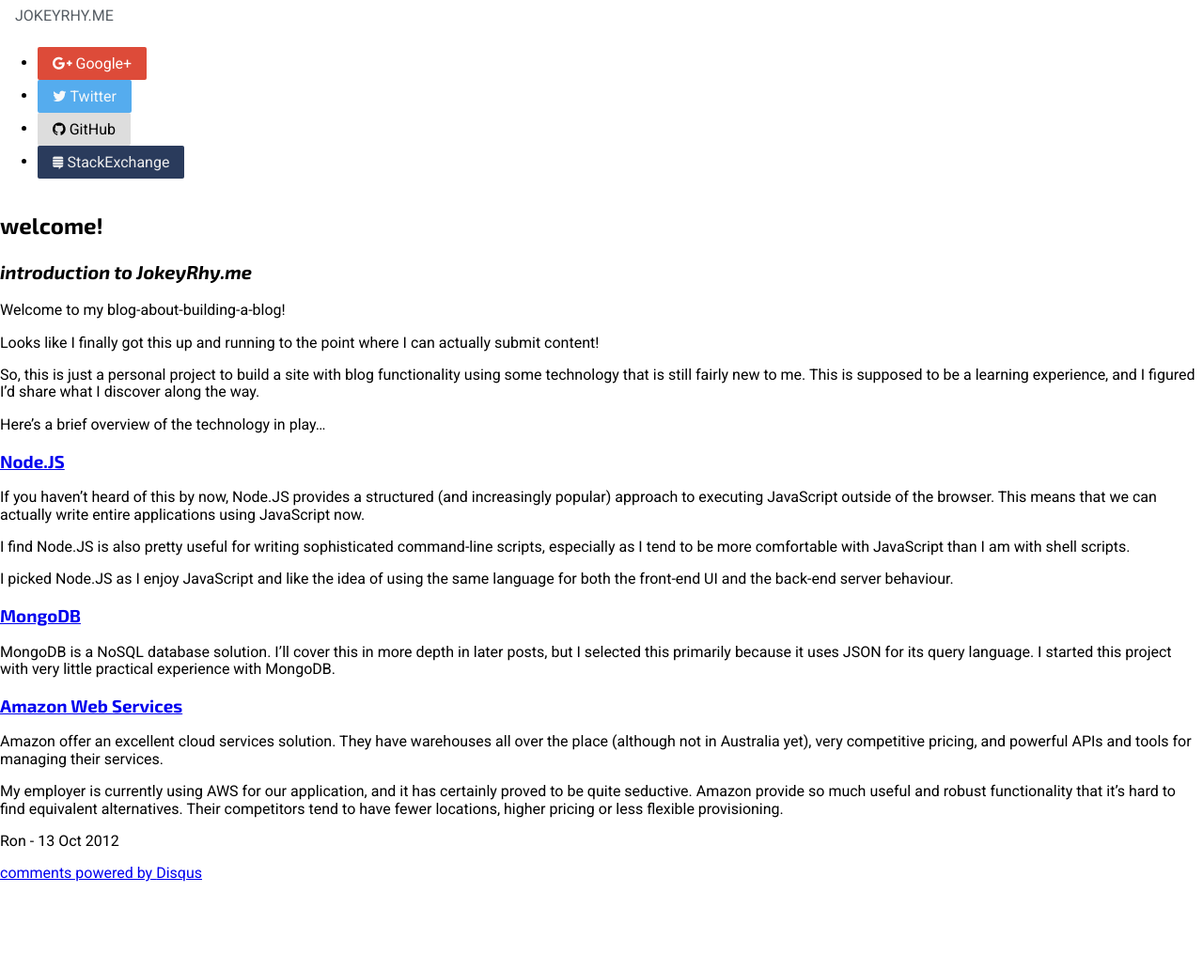
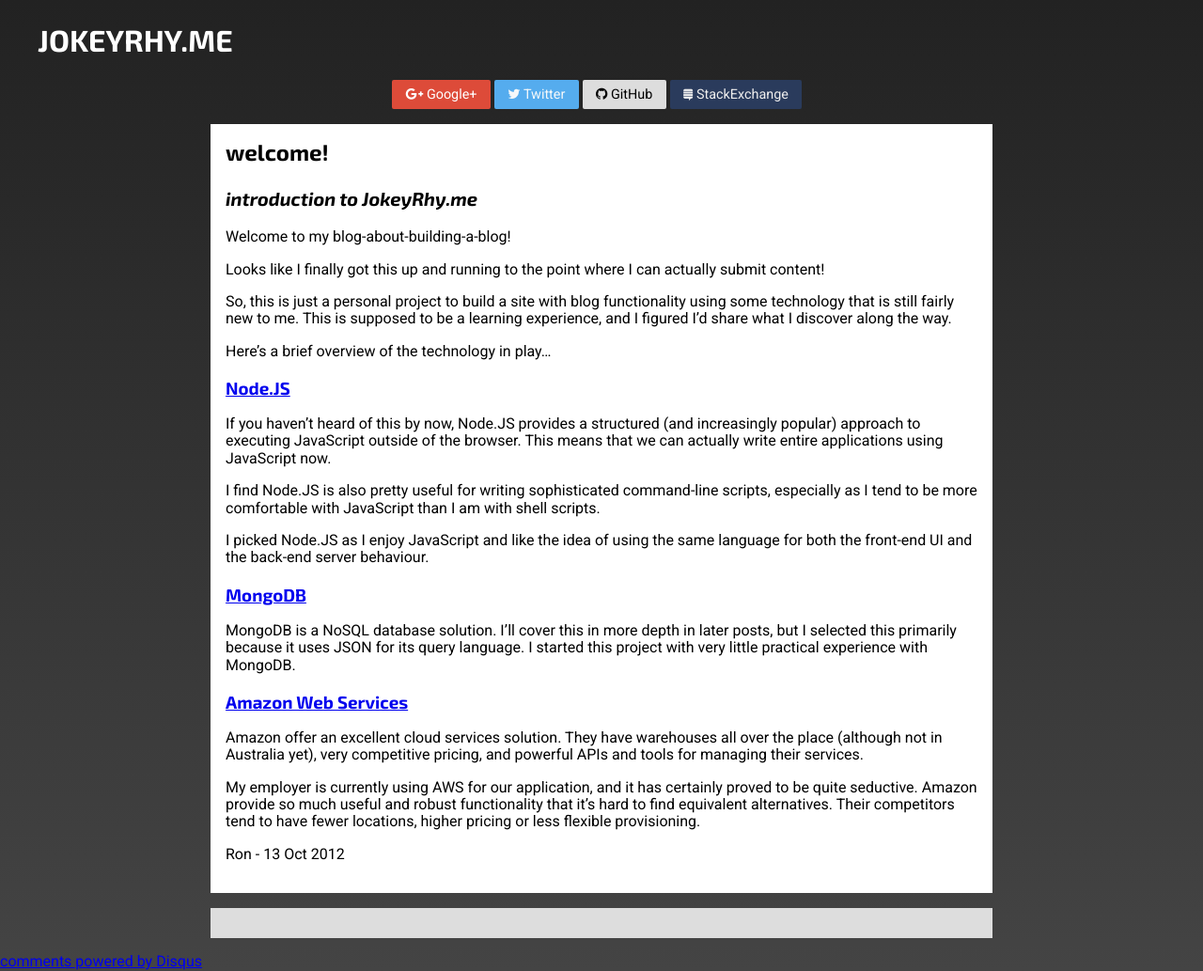
Before and after one commit to jokeyrhyme/jokeyrhyme.github.com, a Jekyll site: the page built from _posts/2012-10-13-1-welcome.md, in a window 1280 px wide. Shown: the whole page at 94% size. Built offline with Jekyll 4.4.1, drawn with Linux system fonts in a browser that asks for light colours; nearby versions of some CDN libraries; comment, search, counter and statistics services are not loaded; before the commit the page ends 939 px from its top, so only the background shows below that.

Commit message:
remove superfluous Normalize.CSS, improve basic styling

```diff
--- a/_layouts/default.html
+++ b/_layouts/default.html
@@ -5,12 +5,6 @@
   <meta http-equiv="X-UA-Compatible" content="IE=edge">
   <title>{{ page.title }}</title>
   <link rel="alternate" type="application/atom+xml" href="/atom.xml" title="Atom feed">
-  <!--[if lt IE 8]>
-  <link rel="stylesheet" href="//cdnjs.cloudflare.com/ajax/libs/normalize/1.1.3/normalize.min.css"/>
-  <![endif]-->
-  <!--[if gte IE 8]><!-->
-  <link rel="stylesheet" href="//cdnjs.cloudflare.com/ajax/libs/normalize/2.1.3/normalize.min.css"/>
-  <!--<![endif]-->
   <link href="//cdnjs.cloudflare.com/ajax/libs/pure/0.3.0/pure-min.css" rel="stylesheet" />
   <link href="//cdnjs.cloudflare.com/ajax/libs/font-awesome/4.0.3/css/font-awesome.min.css" rel="stylesheet" />
   <link href='//fonts.googleapis.com/css?family=Ubuntu+Mono:400,700,400italic,700italic|Exo+2:400,400italic,700,700italic|Roboto:400,400italic,700,700italic' rel='stylesheet' />
@@ -19,40 +13,28 @@
 </head>
 <body>
 <header class="pure-g-r">
-  <div class="pure-u-1-2">
-    <div class="pure-menu pure-menu-open pure-menu-horizontal">
+  <div class="pure-u-1-3">
+    <h1 class="site">
       <a href="/" class="pure-menu-heading">jokeyrhy.me</a>
+    </h1>
   </div>
-  </div>
-  <div class="pure-u-1-2">
-    <div class="pure-menu pure-menu-open pure-menu-horizontal">
-      <ul>
-        <li>
-          <a class="pure-button google" href="/+">
+  <div class="pure-u-2-3 right">
+    <a class="pure-button social google" href="/+">
       <i class="fa fa-google-plus"></i>
       Google+
     </a>
-        </li>
-        <li>
-          <a class="pure-button twitter" href="/@">
+    <a class="pure-button social twitter" href="/@">
       <i class="fa fa-twitter"></i>
       Twitter
     </a>
-        </li>
-        <li>
-          <a class="pure-button github" href="/github">
+    <a class="pure-button social github" href="/github">
       <i class="fa fa-github"></i>
       GitHub
     </a>
-        </li>
-        <li>
-          <a class="pure-button stackexchange" href="/stack">
+    <a class="pure-button social stackexchange" href="/stack">
       <i class="fa fa-stack-exchange"></i>
       StackExchange
     </a>
-        </li>
-      </ul>
-    </div>
   </div>
 </header>
 
--- a/css/main.css
+++ b/css/main.css
@@ -1,8 +1,9 @@
 /* basic styles */
+body {
+  background-color: #333;
+  background-image: linear-gradient(to bottom, #222, #444);
+}
 
-html, body {
-  font-family: 'Roboto', sans-serif;
-}
 h1, h2, h3, h4, h5, h6 {
   font-family: 'Exo 2', sans-serif;
 }
@@ -11,12 +12,32 @@
   font-family: 'Ubuntu Mono', monospace;
   /*font-size: 110%;*/
 }
+h1:first-child, h2:first-child {
+  margin-top: 0;
+}
 h2 > em {
   font-size: smaller;
+}
+h2 > a {
+  text-decoration: none;
+}
+h2 > a:focus, h2 > a:hover {
+  text-decoration: underline;
 }
 
 tr:nth-child(even) {
   background-color: #ededed;
+}
+
+article {
+  background-image: none;
+  background-color: #fff;
+  margin: 16px auto;
+  margin: 1rem auto;
+  max-width: 800px;
+  max-width: 50rem;
+  padding: 16px;
+  padding: 1rem;
 }
 
 /* widget styles */
@@ -27,6 +48,13 @@
 }
 
 /* social button styles */
+.right {
+  text-align: right;
+}
+
+header .pure-button.social {
+  font-size: 90%;
+}
 
 .pure-button.google {
   background-color: #dd4b39;
@@ -82,3 +110,32 @@
   color: #eee;
   opacity: .90;
 }
+
+/* override pure.css */
+body,
+.pure-g [class *= "pure-u"],
+.pure-g-r [class *= "pure-u"] {
+  font-family: 'Roboto', sans-serif;
+}
+
+/* override disqus */
+#disqus_thread {
+  background-color: #ddd;
+  margin: 16px auto;
+  margin: 1rem auto;
+  max-width: 800px;
+  max-width: 50rem;
+  padding: 16px;
+  padding: 1rem;
+}
+
+/* site title */
+h1.site {
+  color: #fff;
+  margin: 8px;
+  margin: .5rem;
+}
+h1.site > a:link, h1.site > a:visited {
+  text-decoration: none;
+  color: inherit;
+}
```
Lines whose indentation alone changed are shown as unchanged.
